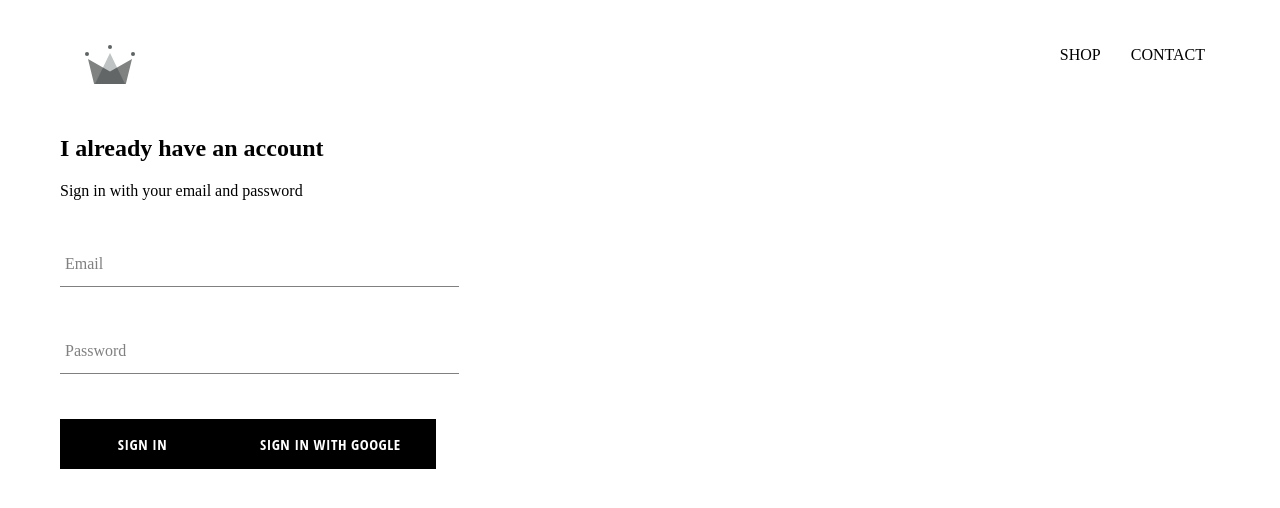
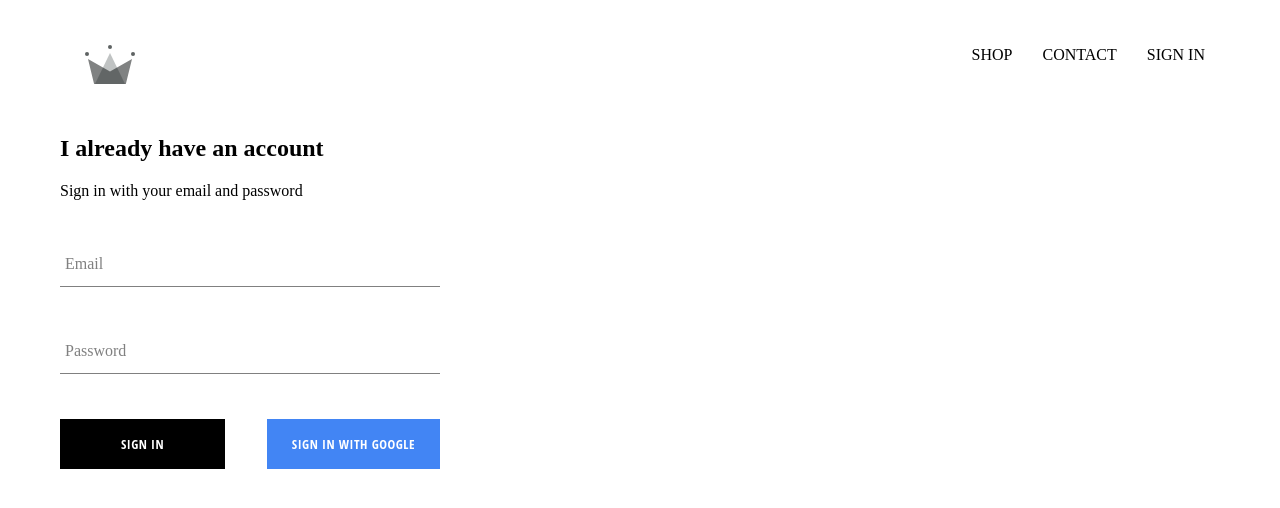
Before and after one commit to DEVELOPER-IN-PROGRESS/react-projects, a React (Create React App) app in the folder ecommerce/: page /signin in a window 1280 px wide. Shown: the top 508 px of the page. Built offline with nearby package versions, Linux system fonts and the light colour scheme; no server answers; a web font is replaced by a local one.

Commit message:
google sign in method added , sign in component created

```diff
--- a/ecommerce/src/App.css
+++ b/ecommerce/src/App.css
@@ -7,3 +7,7 @@
   text-decoration: none;
   color: black;
 }
+
+*{
+  box-sizing: border-box;
+}
--- a/ecommerce/src/App.js
+++ b/ecommerce/src/App.js
@@ -6,10 +6,32 @@
 import './pages/homepage/homepage.styles.scss';
 import Header from './components/header/header.component';
 import SignInAndSignUpPage from './pages/sign-in-and-sign-up/sign-in-and-sign-up.component';
-function App() {
+import {auth} from './firebase/firebase.utils' ;
+class App extends React.Component {
+  constructor(props){
+    super(props);
+    this.state = {
+      currentUser: null ,
+    }
+  }
+
+  unsubscribeFromAuth = null ;
+
+ componentDidMount(){
+  this.unsubscribeFromAuth =  auth.onAuthStateChanged( user =>{
+   this.setState ({ currentUser:user}) ;
+   console.log(user);
+   });
+ }
+
+ componentWillUnmount(){
+    this.unsubscribeFromAuth();
+ }
+
+  render(){
     return (
       <div>
-      <Header />
+        <Header currentUser={this.state.currentUser}/>
         <Switch>
         <Route  exact path='/' component={HomePage} />
         <Route   path='/shop' component={ShopPage} />
@@ -19,4 +41,6 @@
     );
   }
 
+}
+
 export default App;
--- a/ecommerce/src/components/custom-button/custom-button.component.jsx
+++ b/ecommerce/src/components/custom-button/custom-button.component.jsx
@@ -1,8 +1,8 @@
 import React from "react";
 import './custom-button.styles.scss' ;
 
-const CustomButton = ({children , ...otherProps}) => (
- <button className="custom-button" {...otherProps}>
+const CustomButton = ({children , isGoogleSignIn,  ...otherProps}) => (
+ <button className={`${isGoogleSignIn ? 'google-sign-in':''} custom-button`} {...otherProps}>
      {children}
  </button>
 );
--- a/ecommerce/src/components/custom-button/custom-button.styles.scss
+++ b/ecommerce/src/components/custom-button/custom-button.styles.scss
@@ -4,8 +4,8 @@
     height: 50px;
     letter-spacing: 0.5px;
     line-height: 50px;
-    padding: 0 35px 0 35px;
-    font-size: 15px;
+    padding: 0 25px 0 25px;
+    font-size: 13px;
     background-color: black;
     color: white;
     text-transform: uppercase;
--- a/ecommerce/src/components/header/header.component.jsx
+++ b/ecommerce/src/components/header/header.component.jsx
@@ -1,9 +1,10 @@
 import React from "react";
 import {Link} from 'react-router-dom';
 import  { ReactComponent as Logo } from '../../assets/crown.svg' ;
+import {auth} from '../../firebase/firebase.utils' ;
 import './header.styles.scss' ;
 
-const Header = () => (
+const Header = ({currentUser}) => (
    <div className="header">
         <Link className='logo-container' to="/">
             <Logo className='logo' />
@@ -15,6 +16,12 @@
          <Link className="option" to="/shop">
             CONTACT
          </Link>
+         {
+            currentUser ?
+            <div className='option' onClick={ ()=> auth.signOut() }>SIGN OUT</div>
+            :
+            <Link className='option' to='/signin'>SIGN IN</Link>
+         }
          </div>
    </div>
 
--- a/ecommerce/src/components/header/header.styles.scss
+++ b/ecommerce/src/components/header/header.styles.scss
@@ -20,6 +20,7 @@
 
       .option {
         padding: 10px 15px;
+        cursor: pointer;
       }
     }
   }
--- a/ecommerce/src/components/sign-in/sign-in.component.jsx
+++ b/ecommerce/src/components/sign-in/sign-in.component.jsx
@@ -39,14 +39,15 @@
                     type="password"
                     handleChange= {this.handleChange}
                     label="Password"
-                    value={this.state.password} required/>
-
-                    <CustomButton type="submit">Sign in </CustomButton>
-                    <CustomButton onClick={SignInWithGoogle}>
-                        {''}
-                        Sign in with Google{' '}
+                    value={this.state.password}
+                    required
+                    />
+                    <div className="buttons">
+                        <CustomButton type="submit">Sign in</CustomButton>
+                        <CustomButton onClick={SignInWithGoogle} isGoogleSignIn>
+                        Sign in with Google
                         </CustomButton>
-
+                    </div>
                 </form>
             </div>
         )
--- a/ecommerce/src/components/sign-in/sign-in.styles.scss
+++ b/ecommerce/src/components/sign-in/sign-in.styles.scss
@@ -1,9 +1,14 @@
 .sign-in {
-    width: 30vw;
+    width: 380px;
     display: flex;
     flex-direction: column;
 
     .title {
-        margin: 10px;
+      margin: 10px 0;
     }
-}
+
+    .buttons{
+      display: flex;
+      justify-content: space-between;
+    }
+  }
```
Lines whose indentation alone changed are shown as unchanged.
